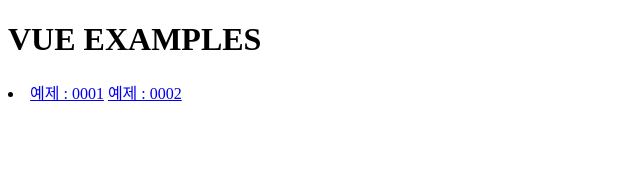
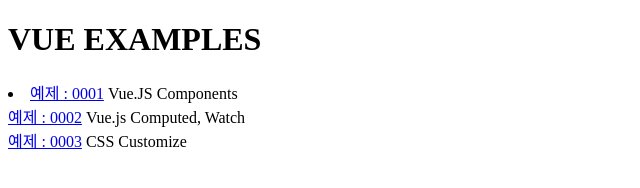
Before and after one commit to James0103/vue-example-source, a plain HTML site: page index.html in a window 1280 px wide. Shown: the whole page, without its empty margins (0-640 px from the left). Drawn offline with Linux system fonts and the light colour scheme.

Commit message:
test-3-making

```diff
--- a/index.html
+++ b/index.html
@@ -7,7 +7,13 @@
     <h1>VUE EXAMPLES</h1>
     <li>
       <a href="https://james0103.github.io/vue-example-source/0001">예제 : 0001</a>
+      <span>Vue.JS Components</span>
+      <br>
       <a href="https://james0103.github.io/vue-example-source/0002">예제 : 0002</a>
+      <span>Vue.js Computed, Watch</span>
+      <br>
+      <a href="https://james0103.github.io/vue-example-source/0003">예제 : 0003</a>
+      <span>CSS Customize</span>
     </li>
   </body>
 </html>
```
Also changed, not shown: 1 other file.
